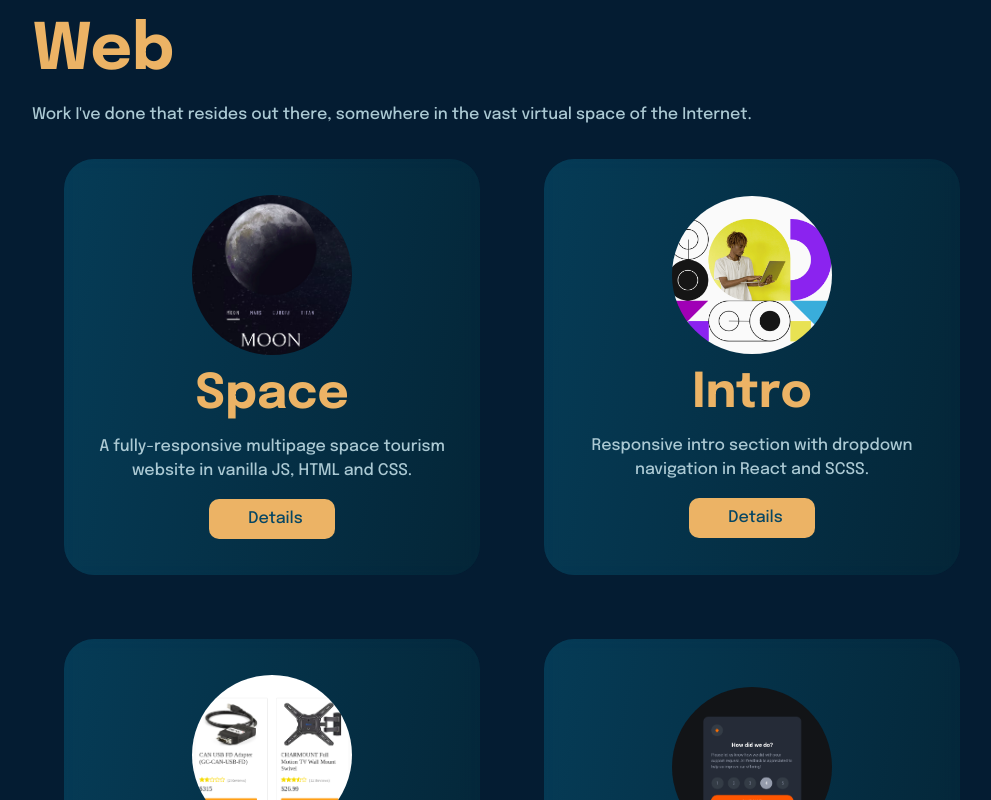
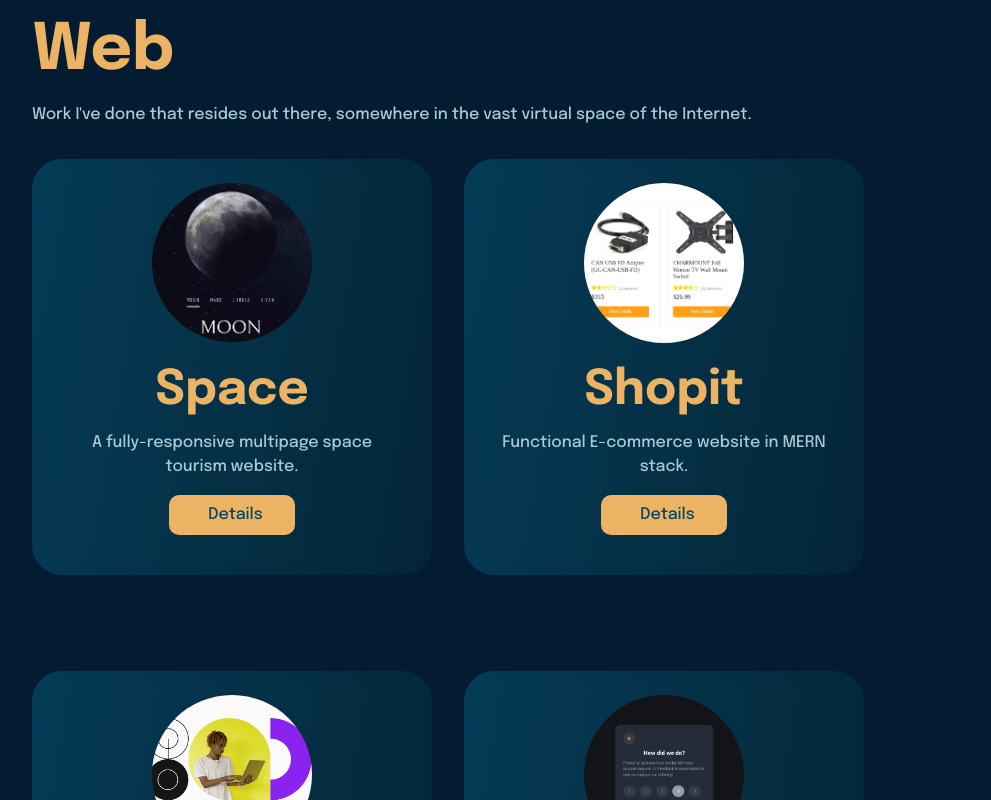
Before and after one commit to rosharp/portfolio, a React (Create React App) app: page / in a window 1280 px wide. Shown: the part 880-1680 px from the top of the page, without its empty margins (224-1215 px from the left). Built offline with nearby package versions, Linux system fonts and the light colour scheme.

Commit message:
Some card changes

```diff
--- a/src/components/CardsData.js
+++ b/src/components/CardsData.js
@@ -7,7 +7,7 @@ export const CardsData = [
     {
         image: SpaceRound,
         title: "Space",
-        text: "A fully-responsive multipage space tourism website in vanilla JS, HTML and CSS.",
+        text: "A fully-responsive multipage space tourism website.",
         linkUrl: "space",
         className: "card",
     },
--- a/src/css/style.css
+++ b/src/css/style.css
@@ -144,14 +144,6 @@ body {
   margin-block: 1rem;
 }
 
-.cards-container {
-  display: grid;
-  grid: repeat(2, 30rem)/auto-flow 30rem;
-}
-.cards-container > * {
-  margin-inline: 2rem;
-}
-
 .card {
   display: flex;
   justify-content: center;
@@ -161,17 +153,29 @@ body {
   background: linear-gradient(100deg, rgba(6, 70, 99, 0.75), rgba(4, 41, 58, 0.75));
   backdrop-filter: blur(8px);
   margin-block: 2rem;
+  padding-top: 24rem;
+  padding-bottom: 2rem;
   border-radius: 30px;
   max-width: 40rem;
 }
+.card img {
+  top: 0;
+}
+.card h3 {
+  top: 13rem;
+}
 .card p {
+  top: 17rem;
   margin-inline: 2rem;
+  margin-bottom: 3.5rem;
 }
-.card * {
-  margin-block: 0.5rem;
+.card > * {
+  position: fixed;
 }
 
 .card-btn {
+  position: fixed;
+  top: 21rem;
   background: #ECB365;
   color: #064663;
   border: none;
@@ -364,6 +368,11 @@ body {
   .header-home .header-btn * {
     font-size: 2.5rem;
   }
+  .cards-container {
+    display: grid;
+    grid-template-columns: repeat(2, 25rem);
+    gap: 2rem;
+  }
 }
 
 /*# sourceMappingURL=style.css.map */
--- a/src/css/style.scss
+++ b/src/css/style.scss
@@ -170,14 +170,7 @@ body {
   }
 }
 
-.cards-container {
-  display: grid;
-  grid: repeat(2, 30rem) / auto-flow 30rem;
 
-  & > * {
-    margin-inline: 2rem;
-  }
-}
 
 .card {
   display: flex;
@@ -188,19 +181,33 @@ body {
   background: linear-gradient(100deg, $clr-neutral-200-trsp, $clr-neutral-300-trsp);
   backdrop-filter: blur(8px);
   margin-block: 2rem;
+  padding-top: 24rem;
+  padding-bottom: 2rem;
   border-radius: 30px;
   max-width: 40rem;
 
-  p {
-    margin-inline: 2rem;
+  img {
+    top: 0;
   }
 
-  & * {
-    margin-block: .5rem;
+  h3 {
+    top: 13rem;
+  }
+
+  p {
+    top: 17rem;
+    margin-inline: 2rem;
+    margin-bottom: 3.5rem;
+  }
+
+  & > * {
+    position: fixed;
   }
 }
 
 .card-btn {
+  position: fixed;
+  top: 21rem;
   background: $clr-accent-100;
 	color: $clr-neutral-200;
 	border: none;
@@ -435,4 +442,10 @@ body {
       }
     }
   }
+
+  .cards-container {
+    display: grid;
+    grid-template-columns: repeat(2, 25rem);
+    gap: 2rem;
+  }
 }
```
Also changed, not shown: 1 other file (tests, documents, lock files or other folders).
